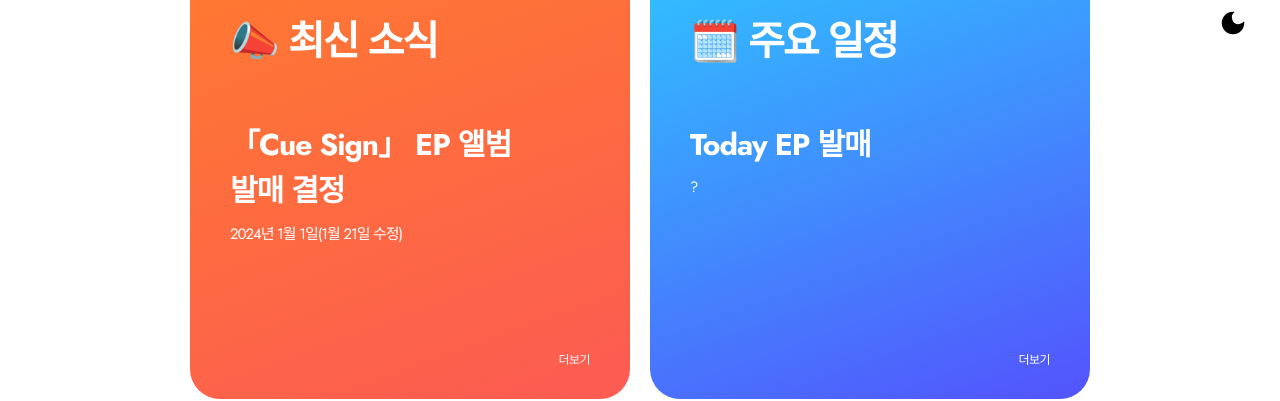
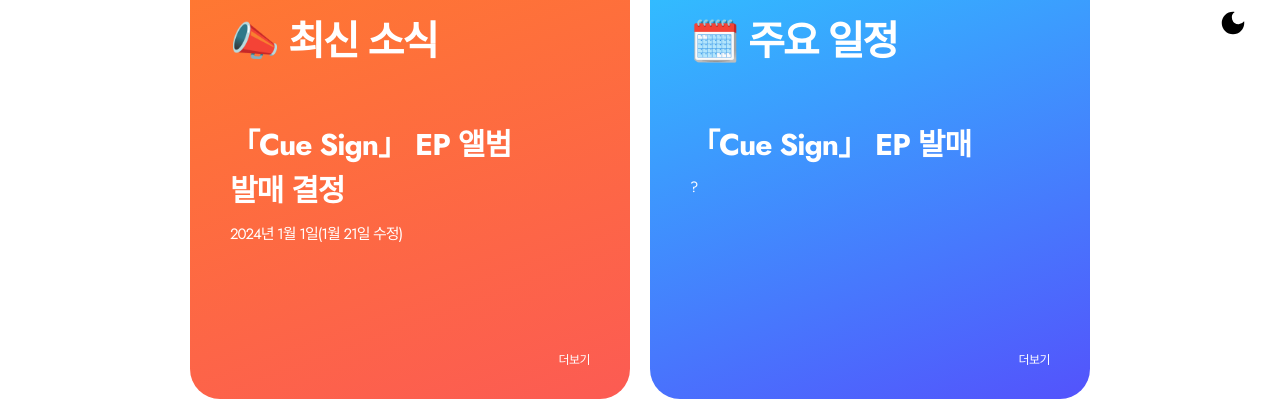
Before and after one commit to gyeongent/gyeongnet, a React (Create React App) app: page / in a window 1280 px wide. Shown: the part 712-1113 px from the top of the page. Built offline with nearby package versions, Linux system fonts and the light colour scheme; a web font is replaced by a local one.

Commit message:
home.js 업데이트

```diff
--- a/src/componenets/home.js
+++ b/src/componenets/home.js
@@ -107,7 +107,7 @@ function AllNews() {
                 bgcolor="sea"
                 tapName="🗓️ 주요 일정"
                 dateId="singleDate"
-                newsTitle={'Today EP 발매'}
+                newsTitle={'「Cue Sign」 EP 발매'}
                 newsDate={`?`}
                 linkto={ '/news/' + newsjson.newsinfo[0].date }
                 moreLink={'/discography'}
```
